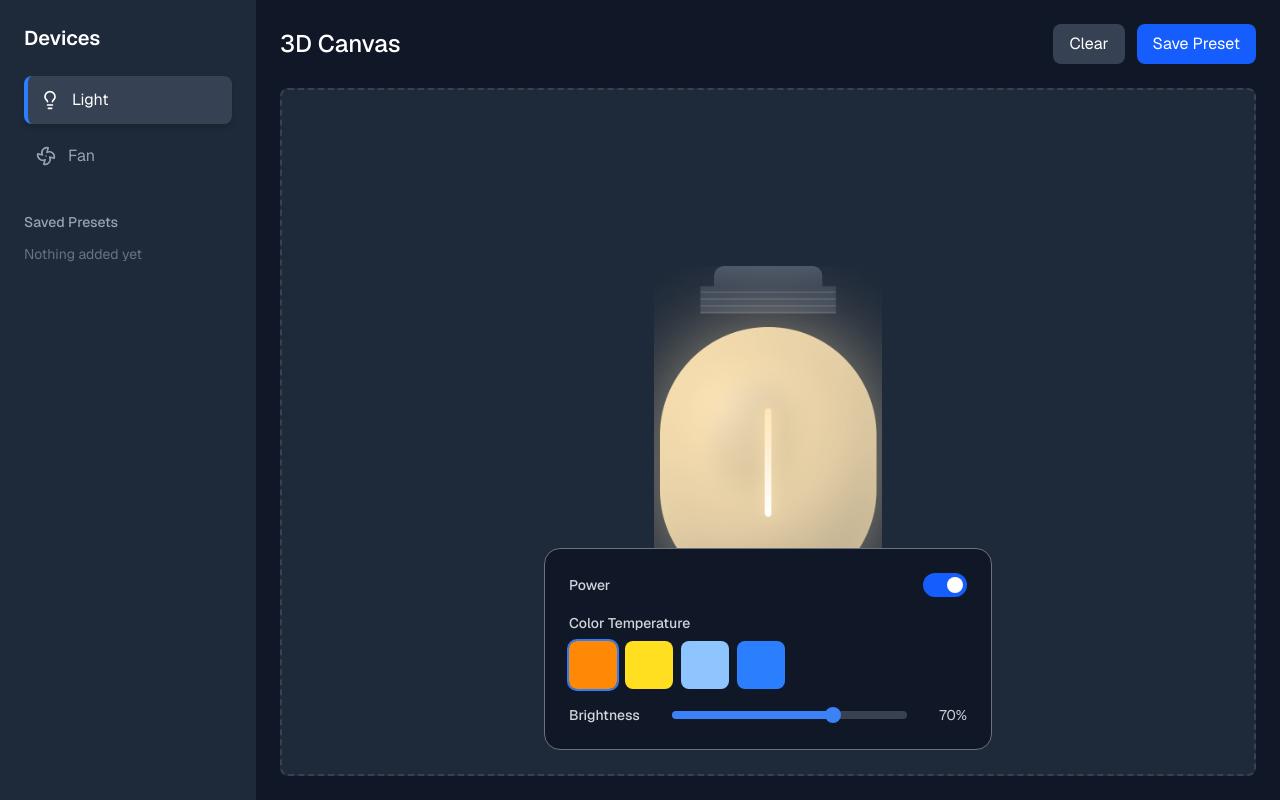
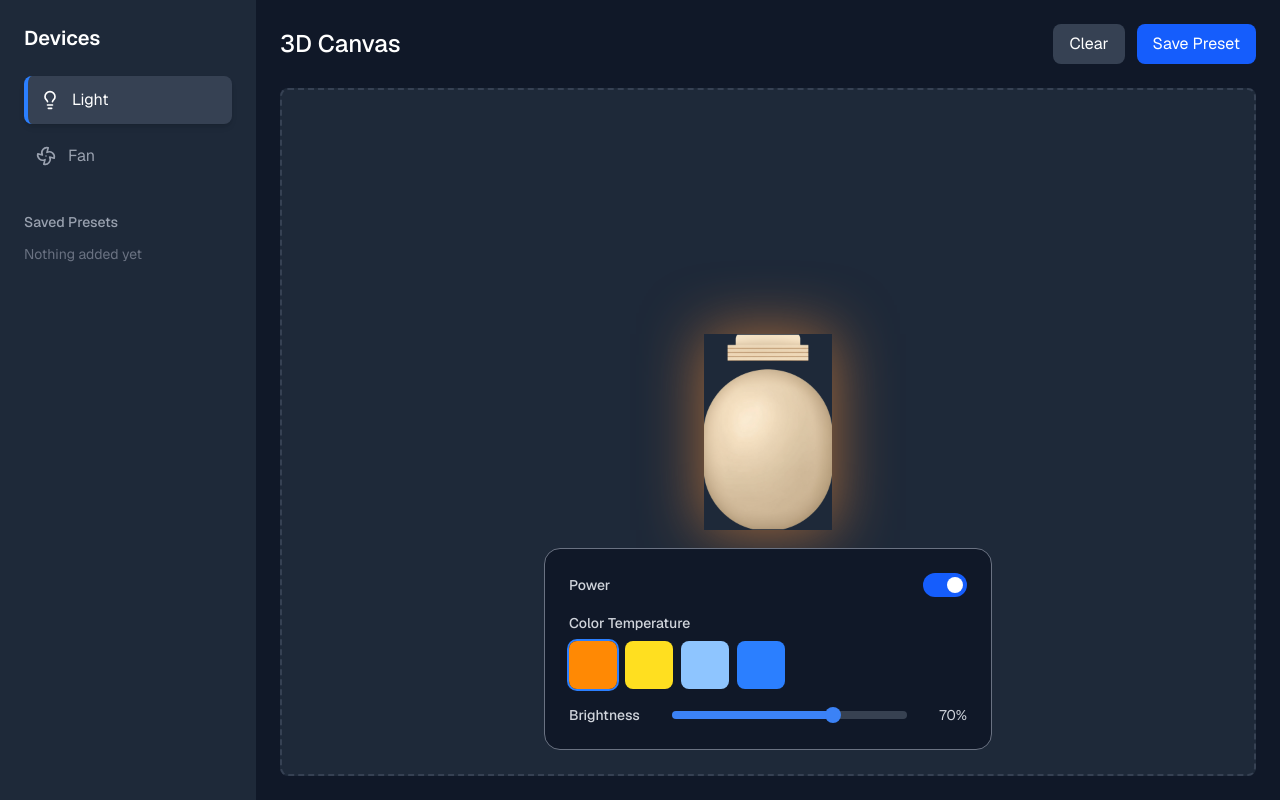
Before and after one commit to aktaruzzamanjoti97/sandbox-ollyo, a Next.js app: page / in a window 1280 px wide. Built offline with nearby package versions, Linux system fonts and the light colour scheme.

Commit message:
feat: add light shadow effect and replace light on image with light to image

```diff
--- a/app/page.tsx
+++ b/app/page.tsx
@@ -142,6 +142,38 @@ export default function Home() {
 			default:
 				return 'bg-orange-400';
 		}
+	};
+
+	const getLightShadow = () => {
+		if (!lightPowerOn || brightness === 0) return {};
+
+		// Calculate shadow intensity based on brightness (0-100)
+		const shadowIntensity = brightness / 100;
+		const shadowSize = 20 + shadowIntensity * 60; // 20px to 80px
+		const shadowOpacity = 0.3 + shadowIntensity * 0.5; // 0.3 to 0.8
+
+		// Get shadow color based on color temperature
+		let shadowColor;
+		switch (colorTemp) {
+			case 'warm':
+				shadowColor = `251, 146, 60`; // orange-400
+				break;
+			case 'neutral':
+				shadowColor = `253, 224, 71`; // yellow-300
+				break;
+			case 'cool':
+				shadowColor = `147, 197, 253`; // blue-300
+				break;
+			case 'daylight':
+				shadowColor = `59, 130, 246`; // blue-500
+				break;
+			default:
+				shadowColor = `251, 146, 60`;
+		}
+
+		return {
+			boxShadow: `0 0 ${shadowSize}px rgba(${shadowColor}, ${shadowOpacity})`,
+		};
 	};
 
 	return (
@@ -321,21 +353,23 @@ export default function Home() {
 
 								<div className='relative w-64 h-49 flex items-center justify-center'>
 									{lightPowerOn ? (
+										<div style={getLightShadow()}>
 											<Image
-											src='/lightOn.png'
-											alt='light on'
-											width={228}
+												src='/lightTo.png'
+												alt='light to'
+												width={128}
 												height={196}
-
 											/>
+										</div>
 									) : (
+										<div>
 											<Image
 												src='/lightOff.png'
 												alt='light off'
 												width={128}
 												height={196}
-
 											/>
+										</div>
 									)}
 								</div>
 
```
Also changed, not shown: public/lightOn.png (deleted), public/lightTo.png (added). Lines whose indentation alone changed are shown as unchanged.
